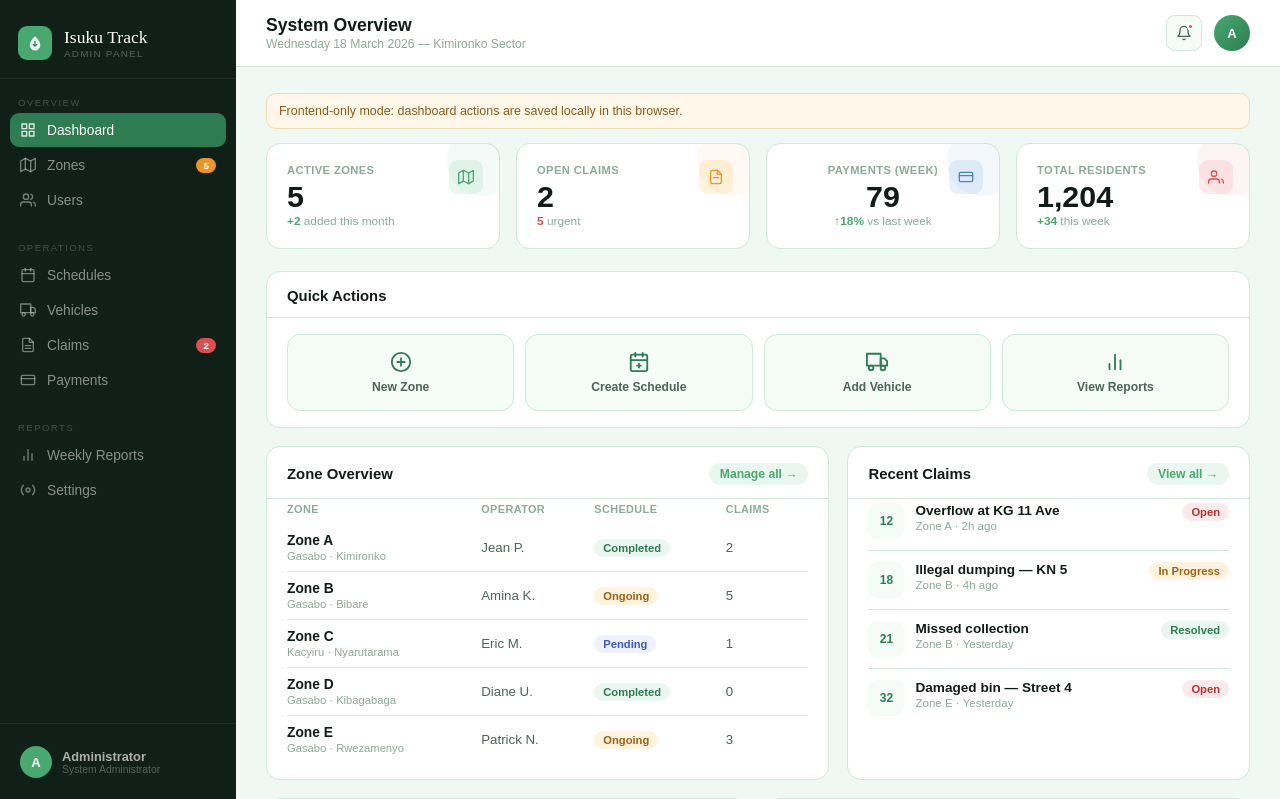
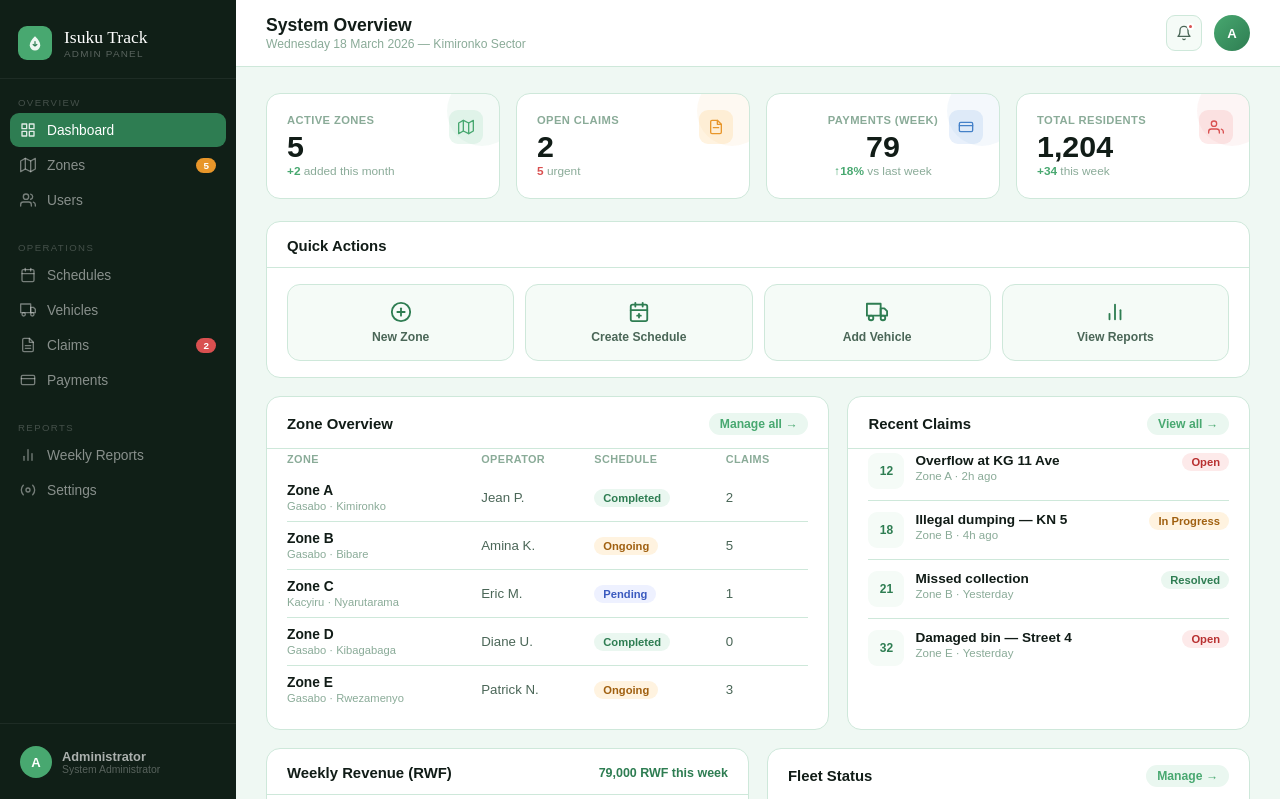
Before and after one commit to Abigail-Salem-Tendo/isuku_track, a Flask app: template templates/admin/admin_dash.html in a window 1280 px wide. Shown: the top 799 px of the page. Run offline with Flask 3, Linux system fonts and the light colour scheme; the template is opened without the code that fills it, so the values that code supplies are empty.

Commit message:
fix: remove local mode banner from admin dashboard

```diff
--- a/templates/admin/admin_dash.html
+++ b/templates/admin/admin_dash.html
@@ -106,10 +106,6 @@
   </div>
 
   <div class="page">
-    <div class="local-mode" id="localModeBanner">
-      Frontend-only mode: dashboard actions are saved locally in this browser.
-    </div>
-
     <!-- ── Stats ── -->
     <div class="sg">
       <div class="sc gr">
```
